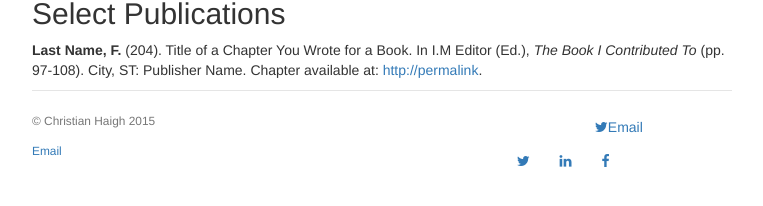
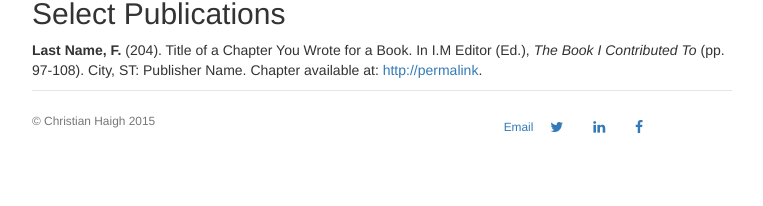
Before and after one commit to christianhaigh/christianhaigh.github.io, a Jekyll site: the page built from cv/index.html, in a window 1280 px wide. Shown: the part 389-595 px from the top of the page, without its empty margins (258-1021 px from the left). Built offline with Jekyll 4.4.1, drawn with Linux system fonts in a browser that asks for light colours.

Commit message:
Update default.html

```diff
--- a/_layouts/default.html
+++ b/_layouts/default.html
@@ -27,11 +27,8 @@
 	<div class="row">
 	  	<div class="col-sm-8">
 	  		<p><small>&copy; Christian Haigh 2015</small></p>
-	  		<p><a href="mailto:chaigh@college.harvard.edu"><small>Email</small></a></p>
 	  	</div>
-	  	<a class="btn btn-block btn-social btn-twitter">
-	 		<i class="fa fa-twitter"></i>Email
-  		</a>
+	  	<a href="mailto:chaigh@college.harvard.edu"><small>Email</small></a>
 	  	<a class="btn btn-social-icon btn-twitter">
     			<i class="fa fa-twitter"></i>
   		</a>
```
